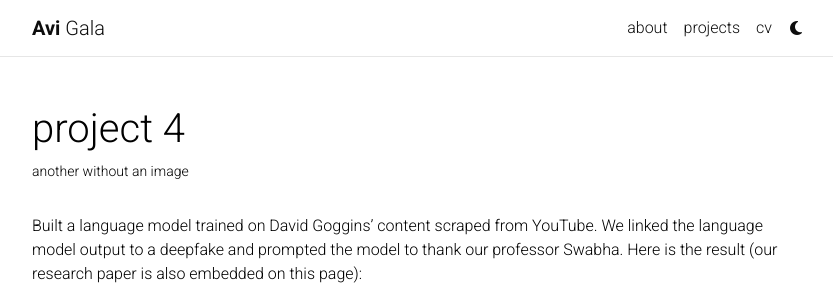
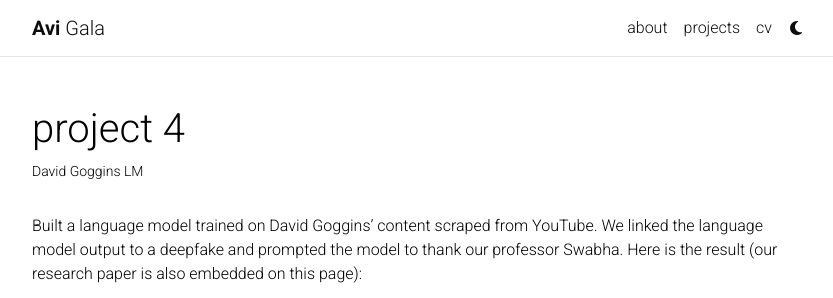
Before and after one commit to AviMGala/AviMGala.github.io, a Jekyll site: the page built from _projects/4_project.md, in a window 1280 px wide and 988 px high, cut to the strip 0-298 px from the top of the window. Shown: the whole strip, without its empty margins (223-1056 px from the left). Built offline with Jekyll 4.4.1, drawn with Linux system fonts in a browser that asks for light colours; comment, search, counter and statistics services are not loaded; a style sheet for code colours, icons or effects is not loaded.

Commit message:
Update 4_project.md

```diff
--- a/_projects/4_project.md
+++ b/_projects/4_project.md
@@ -1,8 +1,8 @@
 ---
 layout: page
 title: project 4
-description: another without an image
-img:
+description: David Goggins LM
+img: assets/img/Goggins_pfp.jpg
 importance: 3
 category: ML/Quant/Misc.
 ---
```
